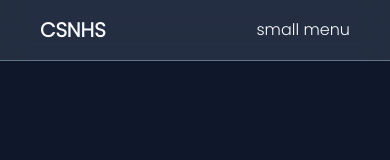
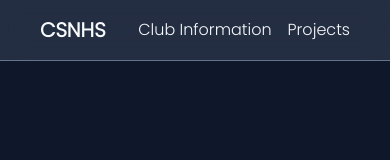
Before and after one commit to anshulmago1/2022-23-Site, a React (Vite) app: page /projects in a window 390 px wide. Shown: the top 160 px of the page. Built offline with nearby package versions, Linux system fonts and the light colour scheme.

Commit message:
remove unnecessary small menu

```diff
--- a/src/Components/Navbar.jsx
+++ b/src/Components/Navbar.jsx
@@ -10,7 +10,7 @@ function Navbar() {
       >
         CSNHS
       </Link>
-      <ul className="md:flex hidden gap-10 ">
+      <ul className="flex sm:gap-10 gap-4">
         <li>
           <Link to="/club_info" className="hover:text-blue-400 transition-all ">
             Club Information
@@ -22,7 +22,6 @@ function Navbar() {
           </Link>
         </li>
       </ul>
-      <div className="md:hidden block">small menu</div>
     </nav>
   );
 }
```
